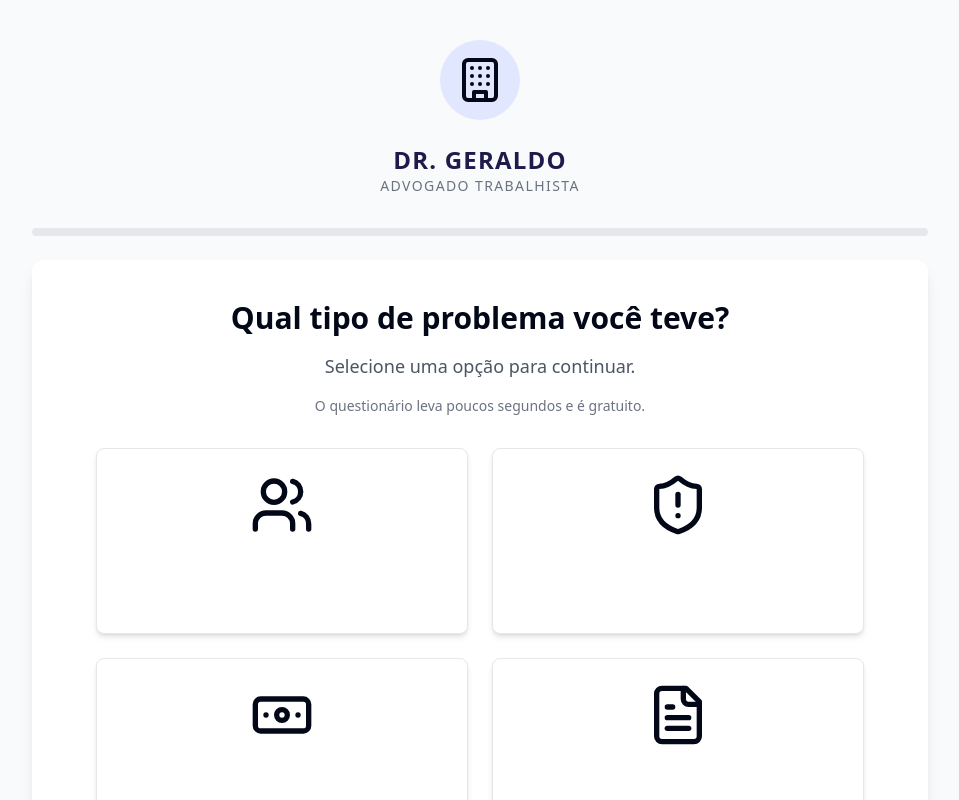
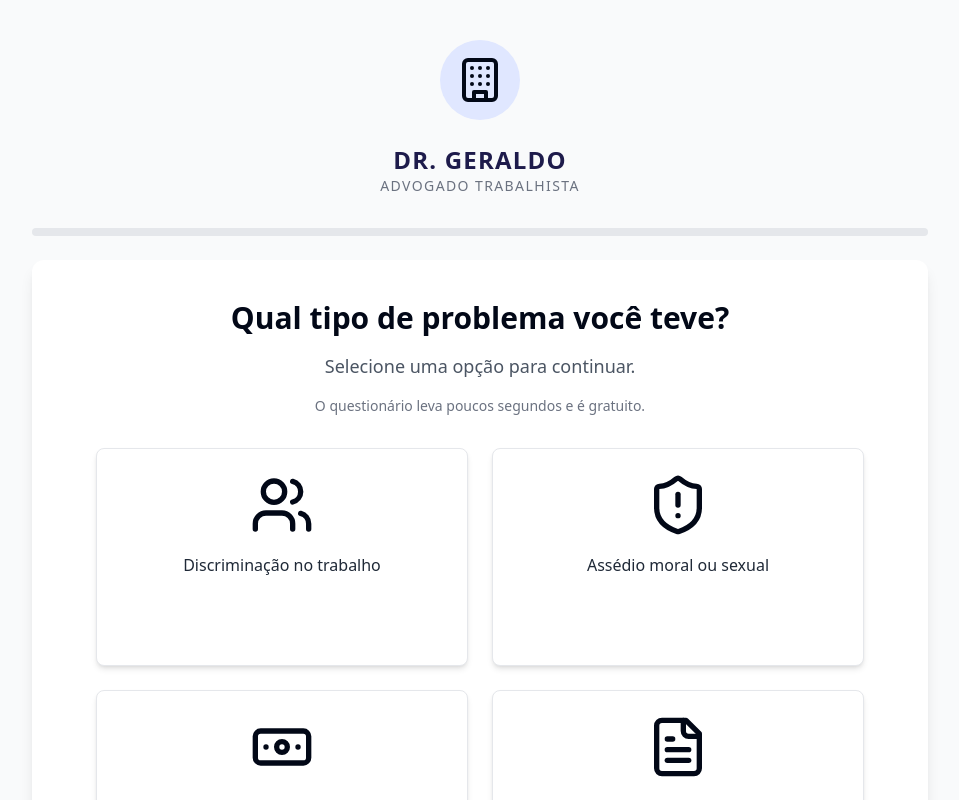
Before and after one commit to MatheusFerreiraZx/justice-funnel-quest, a React (Vite) app: page / in a window 1280 px wide. Shown: the top 800 px of the page, without its empty margins (160-1119 px from the left). Built offline with nearby package versions, Linux system fonts and the light colour scheme.

Commit message:
Fix: ProblemCard hover effect
Remove the hover effect from the ProblemCard component and ensure the titles are always visible.

```diff
--- a/src/components/ProblemCard.tsx
+++ b/src/components/ProblemCard.tsx
@@ -1,5 +1,5 @@
 
-import { ReactNode, useState } from 'react';
+import { ReactNode } from 'react';
 import { ChevronRight } from 'lucide-react';
 import { ProblemType, useFunnel } from '@/context/FunnelContext';
 
@@ -11,7 +11,6 @@ interface ProblemCardProps {
 
 const ProblemCard = ({ icon, title, type }: ProblemCardProps) => {
   const { updateFunnelData, setCurrentStep } = useFunnel();
-  const [isHovered, setIsHovered] = useState(false);
 
   const handleClick = () => {
     updateFunnelData({ problemType: type });
@@ -20,19 +19,18 @@ const ProblemCard = ({ icon, title, type }: ProblemCardProps) => {
 
   return (
     <button
-      className={`group w-full bg-white rounded-lg overflow-hidden border border-gray-200 shadow-md transition-all duration-300 transform ${isHovered ? 'shadow-xl scale-105' : 'hover:shadow-lg'}`}
+      className="w-full bg-white rounded-lg overflow-hidden border border-gray-200 shadow-md transition-all duration-300"
       onClick={handleClick}
-      onMouseEnter={() => setIsHovered(true)}
-      onMouseLeave={() => setIsHovered(false)}
     >
-      <div className={`p-6 flex flex-col items-center transition-colors ${isHovered ? 'bg-gray-50' : ''}`}>
+      <div className="p-6 flex flex-col items-center">
         <div className="mb-4">
           {icon}
         </div>
+        <h3 className="font-medium text-gray-800 mb-2">{title}</h3>
       </div>
-      <div className={`bg-lawyer-DEFAULT text-white p-4 flex justify-between items-center transition-all duration-300 ${isHovered ? 'bg-lawyer-accent' : ''}`}>
-        <span className="font-medium">{title}</span>
-        <ChevronRight className={`w-5 h-5 transition-transform ${isHovered ? 'translate-x-1' : 'group-hover:translate-x-1'}`} />
+      <div className="bg-lawyer-DEFAULT text-white p-4 flex justify-between items-center">
+        <span className="font-medium">Selecionar</span>
+        <ChevronRight className="w-5 h-5" />
       </div>
     </button>
   );
```
